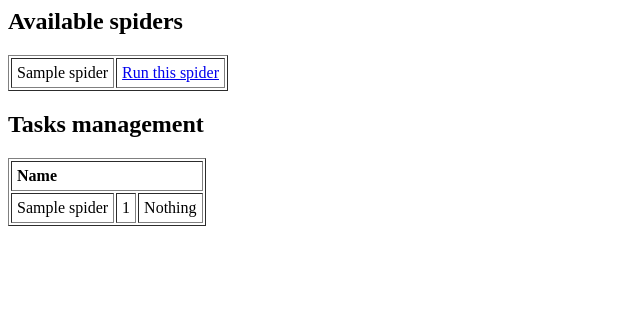
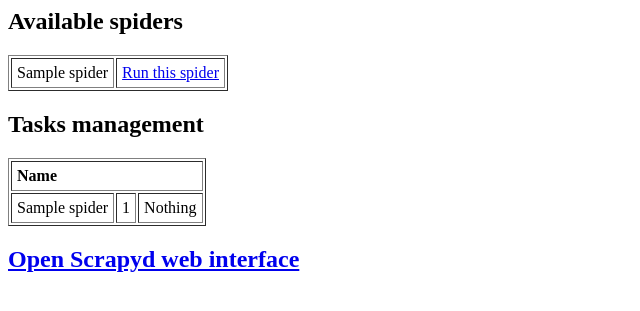
Before and after one commit to volodymyrsmirnov/adult-videos-spider, a Flask app: template templates/manager/panel.html in a window 1280 px wide. Shown: the top 311 px of the page, without its empty margins (0-640 px from the left). Run offline with Flask 2, Linux system fonts and the light colour scheme; the template is opened without the code that fills it: most values are stand-ins (such as "Sample title", 1, 10 or a date in 2020); parts of the project's set-up code (start-up, migrations or seed data) failed here and were passed over.

Commit message:
ass scrapyd panel link

```diff
--- a/controllers/manager.py
+++ b/controllers/manager.py
@@ -58,10 +58,13 @@
 	spiders = call_scrapyd_api("listspiders", data={"project": config.get("deploy", "default_project")})
 	jobs = call_scrapyd_api("listjobs", data={"project": config.get("deploy", "default_project")})
 
+	url = "http://{0}:{1}@{2}".format(config.get("deploy", "username"), config.get("deploy", "password"), config.get("deploy", "url").replace("http://", ""))
+
 	return render_template(
 		"manager/panel.html",
 		spiders=spiders,
-		jobs=jobs
+		jobs=jobs,
+		url=url
 	)
 
 @manager.route("/run/<spidername>/")
--- a/templates/manager/panel.html
+++ b/templates/manager/panel.html
@@ -52,5 +52,9 @@
 	</table>
 </p>
 
+<p>
+		<a target="_blank" href="{{ url }}"><h2>Open Scrapyd web interface</h2></a>
+</p>
+
 </body>
 </html>
```
